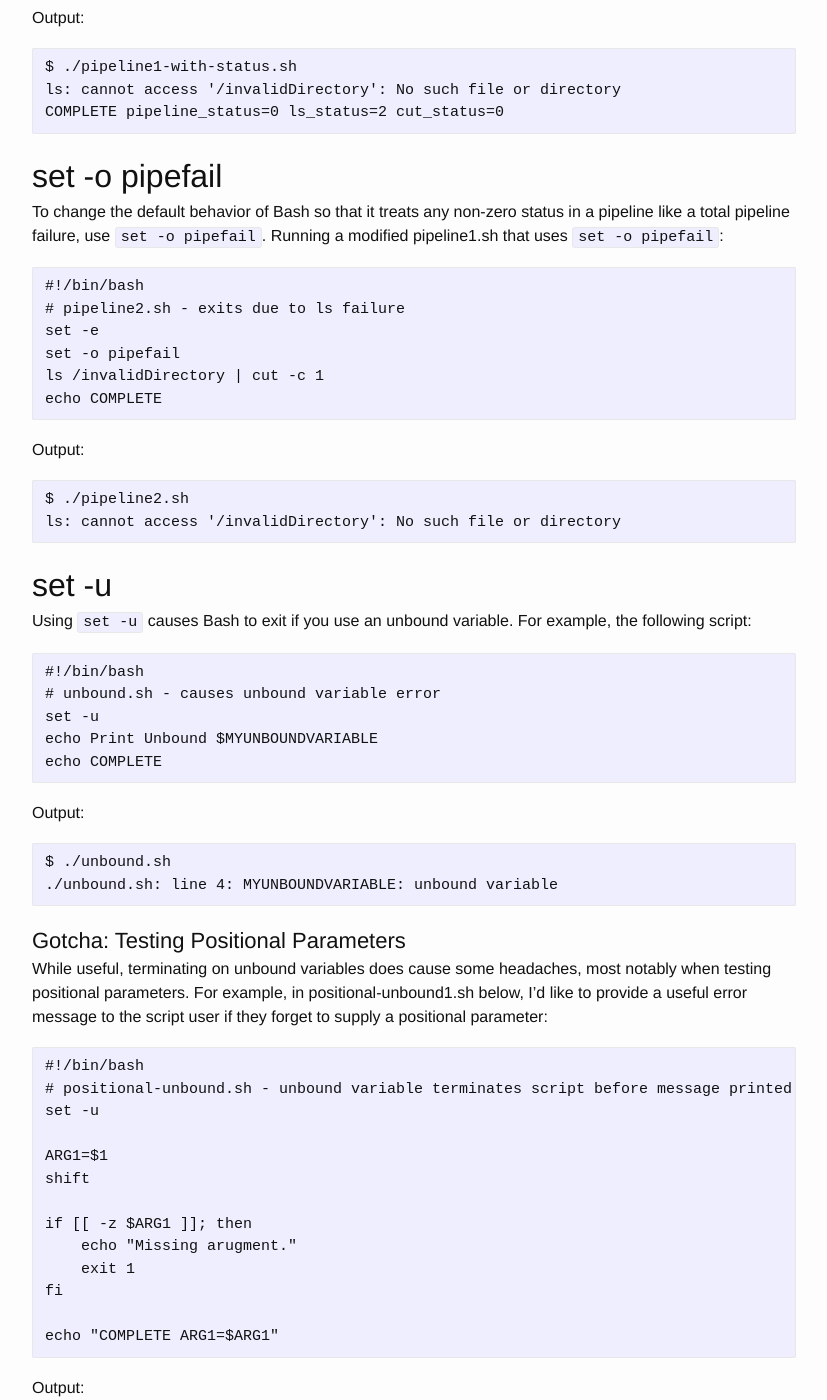
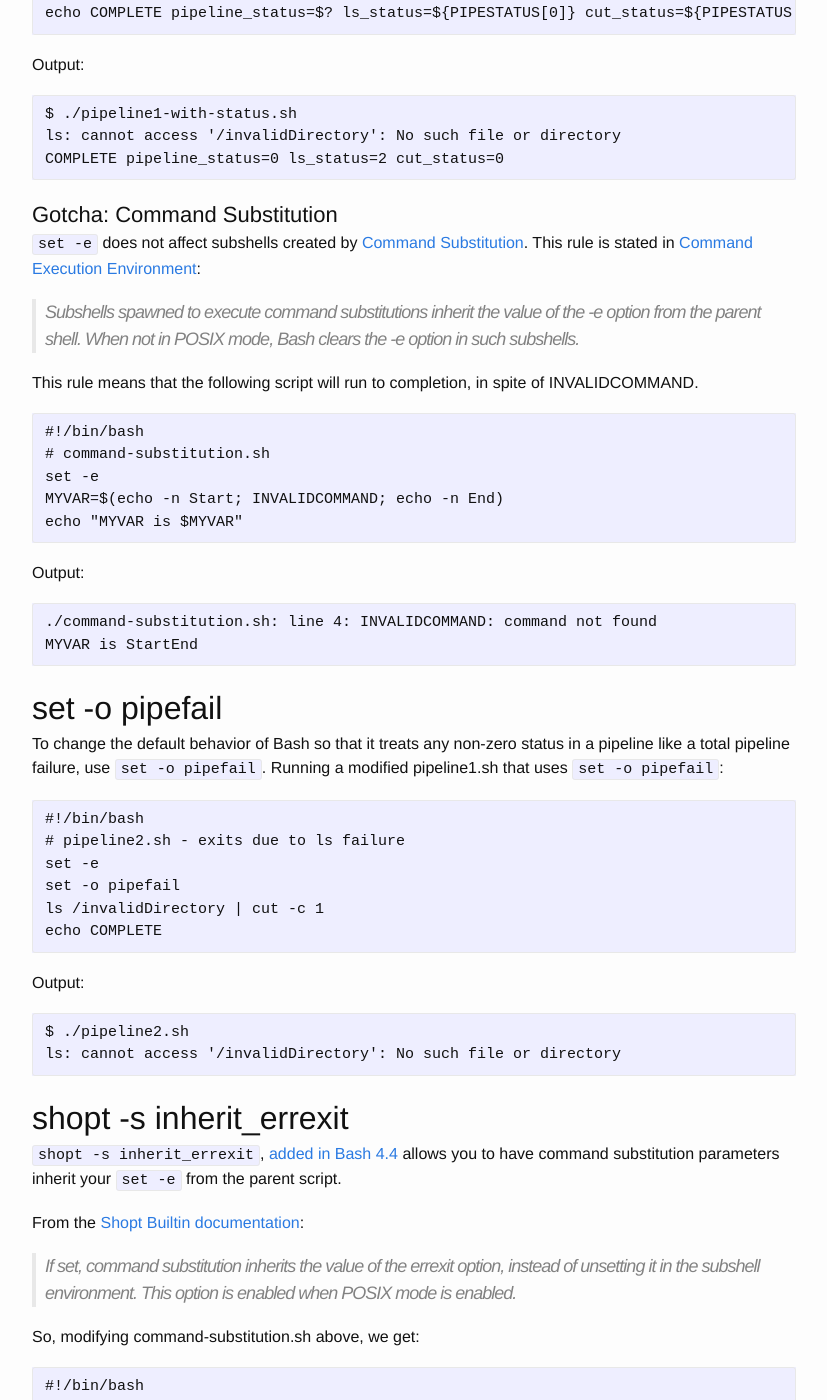
Before and after one commit to drichardson/dougrichardson.us, a Jekyll site: the page built from site/_posts/2018-08-03-fail-fast-bash-scripting.markdown, in a window 1280 px wide and 1400 px high, scrolled down 1302 px. Shown: the whole window, without its empty margins (226-1053 px from the left). Built offline with Jekyll 4.4.1, drawn with Linux system fonts in a browser that asks for light colours; some of the changed text lies outside the part shown.

Commit message:
command substitution

```diff
--- a/site/_posts/2018-08-03-fail-fast-bash-scripting.markdown
+++ b/site/_posts/2018-08-03-fail-fast-bash-scripting.markdown
@@ -23,10 +23,12 @@ Output:
     $ ./example1.sh
     ls: cannot access '/invalidDirectory': No such file or directory
 
+However, `set -e` is complicated[^1]. The next sections will try to deal with some of the gotchas.
+
 
 ### Gotcha: Pipelines
 
-However, in a [pipeline](https://www.gnu.org/software/bash/manual/html_node/Pipelines.html), `set -e` might not
+In a [pipeline](https://www.gnu.org/software/bash/manual/html_node/Pipelines.html), `set -e` might not
 behave as you expect.
 
     #!/bin/bash
@@ -59,6 +61,26 @@ Output:
     COMPLETE pipeline_status=0 ls_status=2 cut_status=0
 
 
+### Gotcha: Command Substitution
+
+`set -e` does not affect subshells created by [Command Substitution](https://www.gnu.org/software/bash/manual/html_node/Command-Substitution.html). This rule is stated in [Command Execution Environment](https://www.gnu.org/software/bash/manual/html_node/Command-Execution-Environment.html):
+
+> Subshells spawned to execute command substitutions inherit the value of the -e option from the parent shell. When not in POSIX mode, Bash clears the -e option in such subshells.
+
+This rule means that the following script will run to completion, in spite of INVALIDCOMMAND.
+
+    #!/bin/bash
+    # command-substitution.sh
+    set -e
+    MYVAR=$(echo -n Start; INVALIDCOMMAND; echo -n End)
+    echo "MYVAR is $MYVAR"
+
+Output:
+
+    ./command-substitution.sh: line 4: INVALIDCOMMAND: command not found
+    MYVAR is StartEnd
+
+
 # set -o pipefail
 
 To change the default behavior of Bash so that it treats any non-zero status in a pipeline like a total pipeline failure, use `set -o pipefail`. Running a modified pipeline1.sh that uses `set -o pipefail`:
@@ -74,6 +96,31 @@ Output:
 
     $ ./pipeline2.sh
     ls: cannot access '/invalidDirectory': No such file or directory
+
+
+# shopt -s inherit_errexit
+
+`shopt -s inherit_errexit`, [added in Bash 4.4](https://lists.gnu.org/archive/html/bug-bash/2016-09/msg00018.html)
+allows you to have command substitution parameters inherit your `set -e` from the parent script.
+
+From the [Shopt Builtin documentation](https://www.gnu.org/software/bash/manual/html_node/The-Shopt-Builtin.html):
+
+> If set, command substitution inherits the value of the errexit option, instead of unsetting it in the subshell environment. This option is enabled when POSIX mode is enabled.
+
+So, modifying command-substitution.sh above, we get:
+
+
+    #!/bin/bash
+    # command-substitution-inherit_errexit.sh
+    set -e
+    shopt -s inherit_errexit
+    MYVAR=$(echo -n Start; INVALIDCOMMAND; echo -n End)
+    echo "MYVAR is $MYVAR"
+
+Output:
+
+    ./command-substitution-inherit_errexit.sh: line 5: INVALIDCOMMAND: command not found
+
 
 # set -u
 Using `set -u` causes Bash to exit if you use an unbound variable. For example, the following script:
@@ -155,16 +202,19 @@ Put this at the top of your fail-fast Bash scripts:
 
     #!/bin/bash
     set -euo pipefail
+    shopt -s inherit_errexit
 
 
-Use `[[ $# -gt 0 ]]` or `set +u` to test existence of positional parameters.
-
+Use `[[ $# -gt 0 ]]` to test existence of positional parameters.
 
 
 # References
+- [Bash Reference Manual: Special Parameters](https://www.gnu.org/software/bash/manual/html_node/Special-Parameters.html)
+- [Command substitution is stripping set -e from options](https://lists.gnu.org/archive/html/bug-bash/2015-10/msg00003.html)
+- [Safer bash scripts with 'set -euxo pipefail'](https://vaneyckt.io/posts/safer_bash_scripts_with_set_euxo_pipefail/)
+- [Why doesn't set -e (or set -o errexit, or trap ERR) do what I expected?](https://mywiki.wooledge.org/BashFAQ/105)..
 
-- [Bash Reference Manual: The Set Builtin](https://www.gnu.org/software/bash/manual/html_node/The-Set-Builtin.html)
-- [Bash Reference Manual: Special Parameters](https://www.gnu.org/software/bash/manual/html_node/Special-Parameters.html#Special-Parameters)
-- [Safer bash scripts with 'set -euxo pipefail'](https://vaneyckt.io/posts/safer_bash_scripts_with_set_euxo_pipefail/)
-- [What is the difference between test, \[ and \[\[ ?](https://mywiki.wooledge.org/BashFAQ/031)
-- [Why doesn't set -e (or set -o errexit, or trap ERR) do what I expected?](https://mywiki.wooledge.org/BashFAQ/105)
+
+# Footnotes
+
+[^1]: Some bash scripters recommend against using `set -e` and instead suggest scripts check every status code they're interested in.
```
